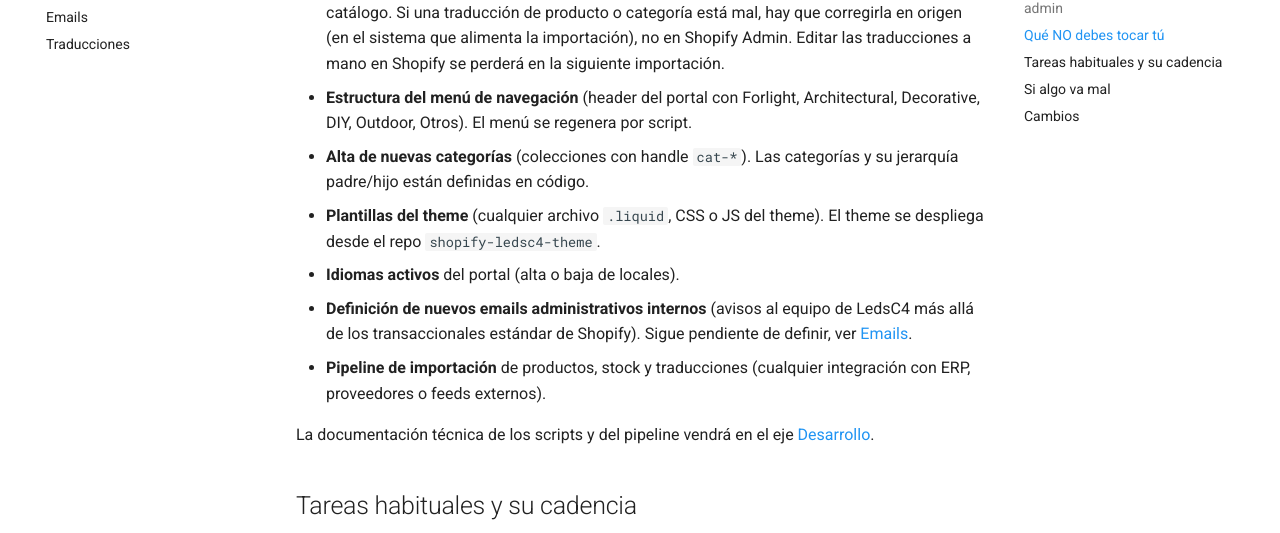
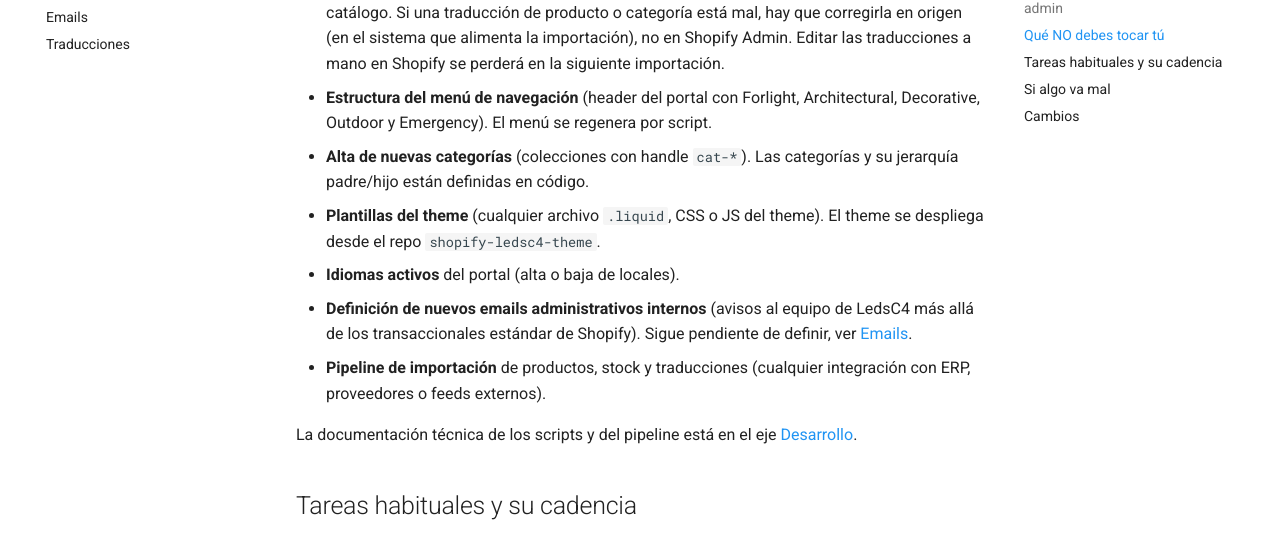
Before and after one commit to danielpenamad/shopify-ledsc4-theme, an MkDocs documentation site: the page built from docs/administracion/00-vision-general.md, in a window 1280 px wide and 900 px high, scrolled down 1627 px. Shown: the part 172-705 px from the top of the window. Built offline with MkDocs 1.6.1 and Material for MkDocs 9.7.7, drawn with Linux system fonts in a browser that asks for light colours; comment, search, counter and statistics services are not loaded; some of the changed text lies outside the part shown.

Commit message:
docs(administracion): corregir menú en 00-vision-general — 5 categorías
Incongruencia con el estado real del portal y con el eje Desarrollo
(doc 16 + cierre PR-CAT-RESTRUCTURE).

El doc listaba el menú como "Forlight, Architectural, Decorative,
DIY, Outdoor, Otros" — la estructura antigua de 6 categorias,
anterior a PR-CAT-RESTRUCTURE (mayo 2026). La estructura real es de
5: Forlight, Architectural, Decorative, Outdoor, Emergency. DIY y
Otros fueron retiradas.

Tambien:
- "La documentacion tecnica vendra en el eje Desarrollo" -> "esta en
  el eje Desarrollo" (el eje ya esta completo).
- Version 0.2.

```diff
--- a/docs/administracion/00-vision-general.md
+++ b/docs/administracion/00-vision-general.md
@@ -41,14 +41,14 @@ Estas son las tareas que entran dentro de tu rol y que están documentadas en es
 Hay varias partes del portal que **están automatizadas** o vienen de **sistemas externos**. Si las modificas a mano desde el admin de Shopify, los procesos automáticos revertirán tu cambio o lo dejarán en estado inconsistente. Si necesitas cambiar algo de esta lista, no lo hagas directamente: avisa al equipo técnico.
 
 - **Traducciones de productos y categorías.** Vienen ya traducidas desde la importación de catálogo. Si una traducción de producto o categoría está mal, hay que corregirla en origen (en el sistema que alimenta la importación), no en Shopify Admin. Editar las traducciones a mano en Shopify se perderá en la siguiente importación.
-- **Estructura del menú de navegación** (header del portal con Forlight, Architectural, Decorative, DIY, Outdoor, Otros). El menú se regenera por script.
+- **Estructura del menú de navegación** (header del portal con Forlight, Architectural, Decorative, Outdoor y Emergency). El menú se regenera por script.
 - **Alta de nuevas categorías** (colecciones con handle `cat-*`). Las categorías y su jerarquía padre/hijo están definidas en código.
 - **Plantillas del theme** (cualquier archivo `.liquid`, CSS o JS del theme). El theme se despliega desde el repo `shopify-ledsc4-theme`.
 - **Idiomas activos** del portal (alta o baja de locales).
 - **Definición de nuevos emails administrativos internos** (avisos al equipo de LedsC4 más allá de los transaccionales estándar de Shopify). Sigue pendiente de definir, ver [Emails](03-gestion-emails.md).
 - **Pipeline de importación** de productos, stock y traducciones (cualquier integración con ERP, proveedores o feeds externos).
 
-La documentación técnica de los scripts y del pipeline vendrá en el eje [Desarrollo](../desarrollo/index.md).
+La documentación técnica de los scripts y del pipeline está en el eje [Desarrollo](../desarrollo/index.md).
 
 ## Tareas habituales y su cadencia
 
@@ -73,4 +73,5 @@ Como referencia, este es el ritmo típico de trabajo del administrador. Ninguna
 
 ## Cambios
 
+- **v0.2** (16-may-2026): corregida la estructura del menú — son 5 categorías (Forlight, Architectural, Decorative, Outdoor, Emergency), no las 6 antiguas con DIY y Otros (retiradas en la reestructuración de mayo 2026). El eje Desarrollo, antes pendiente, ya está publicado.
 - **v0.1** (12-may-2026): primera publicación
```
Also changed, not shown: other parts of docs/administracion/00-vision-general.md (+1 -1 lines).
